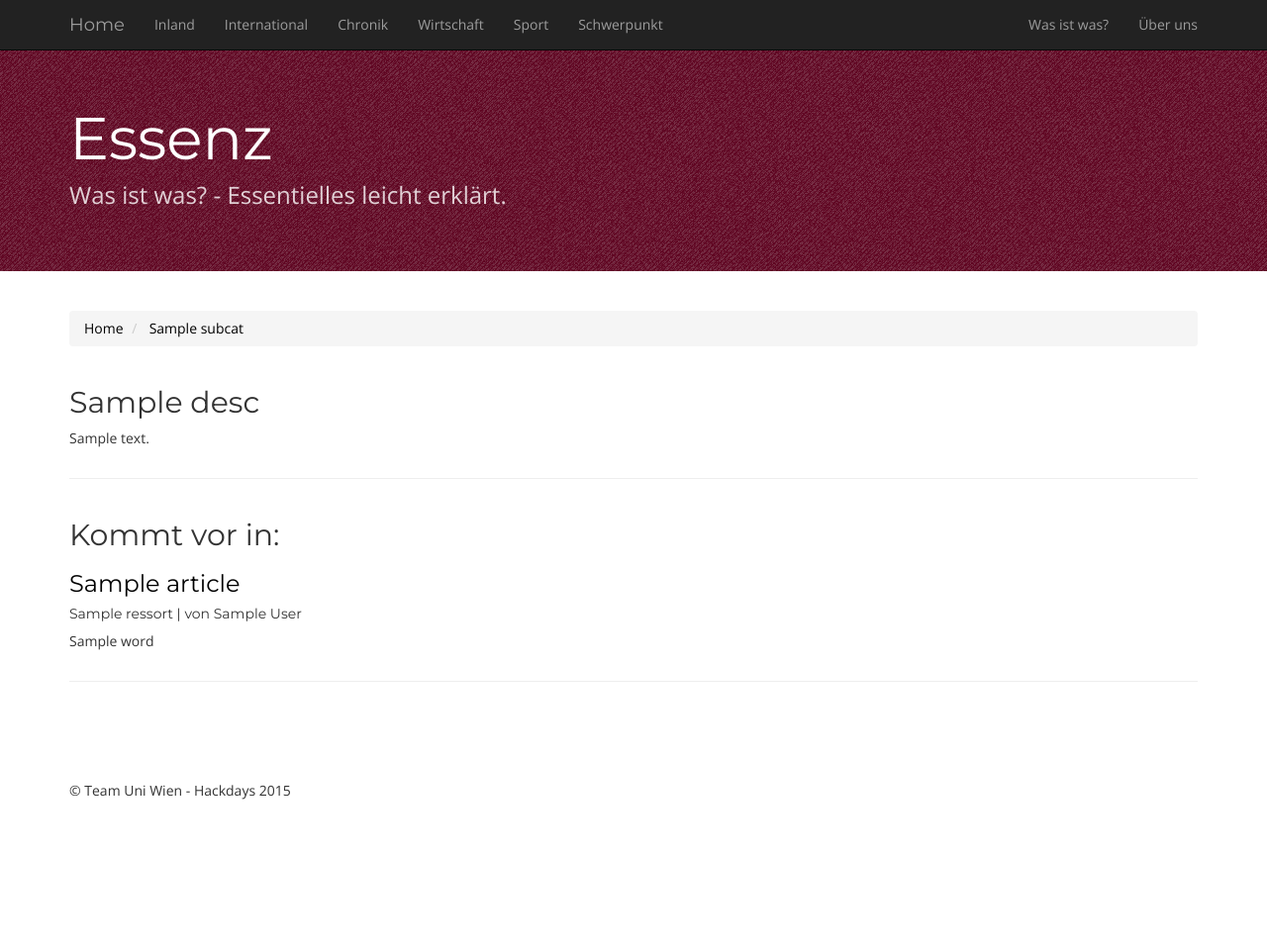
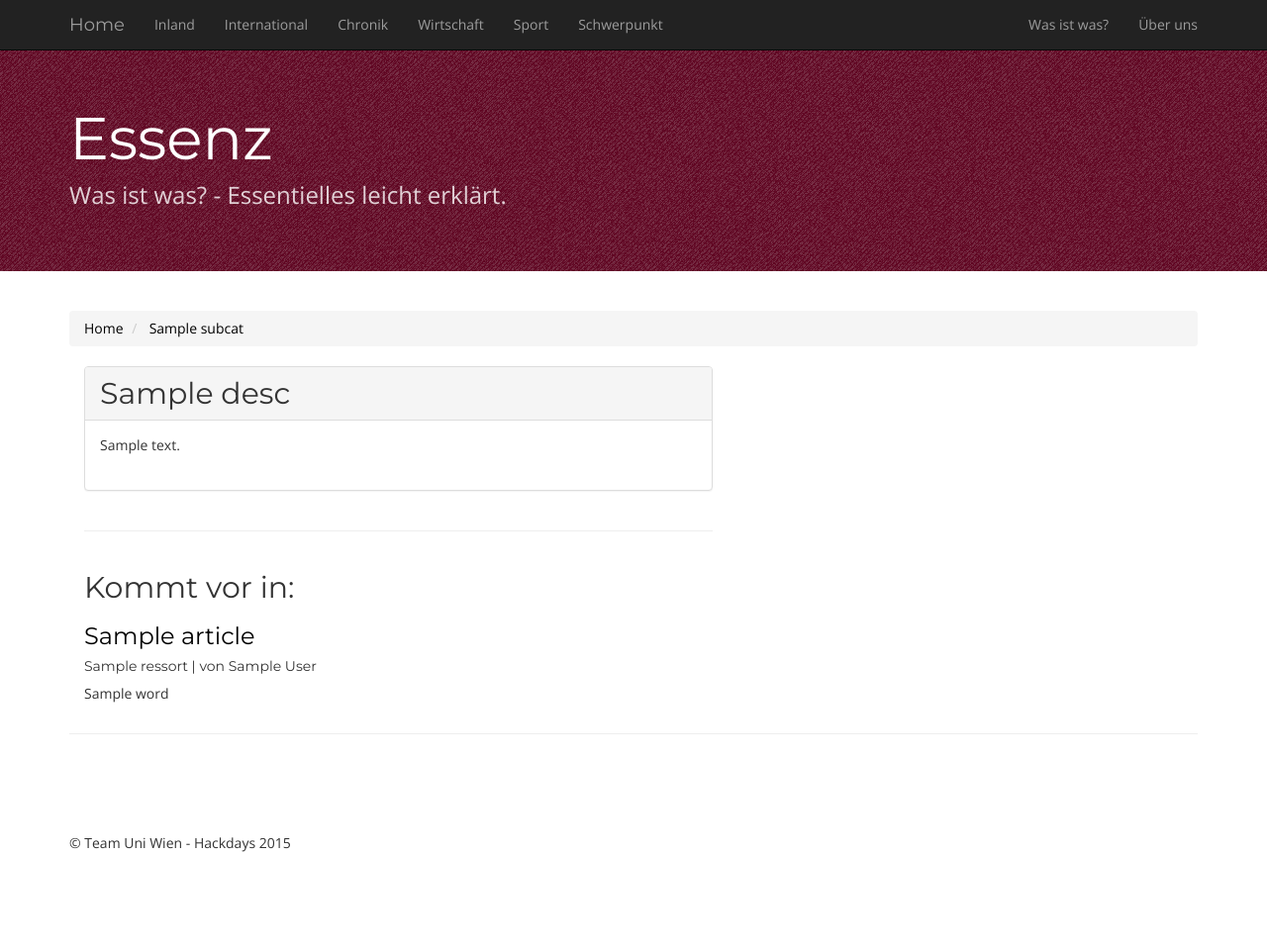
Before and after one commit to Bubblbu/Hackdays15, a Django app: template templates/desc_detail.html in a window 1280 px wide. Shown: the top 961 px of the page at 99% size. Before the commit the page ends 808 px from the top, so only its background shows below. Run offline with Django 3.2, Linux system fonts and the light colour scheme; the template is opened without the code that fills it: most values are stand-ins (such as "Sample title", 1, 10 or a date in 2020); some libraries are stand-ins or nearby versions.

Commit message:
Improved term definitions

```diff
--- a/templates/cat_base.html
+++ b/templates/cat_base.html
@@ -21,11 +21,13 @@
             {% for overcat in category_list %}
                 {% if overcat.parent == None %}
                         <h2>{{ overcat.name }}</h2>
+                    <div class="list-group">
                         {% for cat in overcat.get_all_children %}
                             {% for desc in cat.description_set.all %}
-                                <p><a href={% url 'desc_detail' desc.slug %}>{{ desc.name }}</a></p>
+                                <li class="list-group-item"><a href={% url 'desc_detail' desc.slug %}>{{ desc.name }}</a></li>
                             {% endfor %}
                         {% endfor %}
+                    </div>
                 {% else %}
                     <h5>{{ cat.name }}</h5>
                 {% endif %}
--- a/templates/cat_detail.html
+++ b/templates/cat_detail.html
@@ -30,13 +30,15 @@
             {% for overcat in cat.get_all_children %}
                 {% if overcat.name != cat.name %}
                     <h2>{{ overcat.name }}</h2>
+                    <div class="list-group">
                     {% if overcat.has_descs == True %}
                         {% for desc in overcat.description_set.all %}
-                            <p><a href={% url 'desc_detail' desc.slug %}>{{ desc.name }}</a></p>
+                            <li class="list-group-item"><a href={% url 'desc_detail' desc.slug %}>{{ desc.name }}</a></li>
                         {% endfor %}
                     {% else %}
-                        <p>Keine Schlagwörter.</p>
+                        <li class="list-group-item">Keine Schlagwörter.</li>
                     {% endif %}
+                    </div>
                 {% endif %}
             {% endfor %}
 
--- a/templates/desc_detail.html
+++ b/templates/desc_detail.html
@@ -25,15 +25,23 @@
         {% endfor %}
     </ol>
 
-    <div class="row">
     <div class="col-md-7">
-            <h2>{{ desc.name }}</h2>
-
-            <p>{{ desc.body }}</p>
+        <div class="panel panel-default">
+            <div class="panel-heading">
+                <h1 class="panel-title">{{ desc.name }}</h1>
+            </div>
+            <div class="panel-body">
+                <div class="list-group">
+                    {{ desc.body }}
                 </div>
             </div>
+        </div>
+    </div>
+
+    <div class="col-md-7">
         <hr>
-    <div class="row">
+    </div>
+
     <div class="col-md-7">
         <h2>Kommt vor in:</h2>
         {% for article in desc.articles.all %}
@@ -51,5 +59,4 @@
             </div>
         {% endfor %}
     </div>
-    </div>
 {% endblock %}
```
Lines whose indentation alone changed are shown as unchanged.
